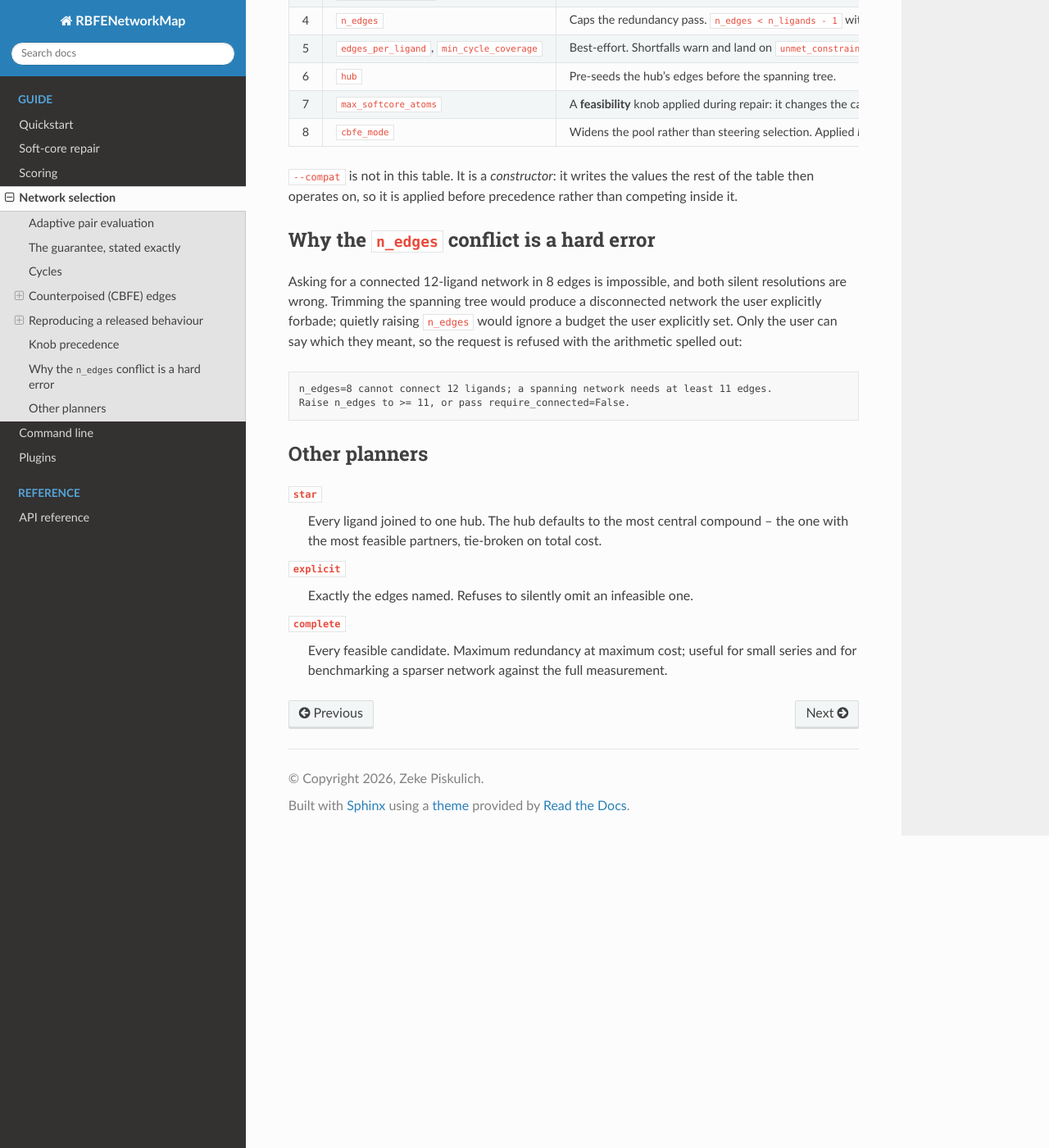
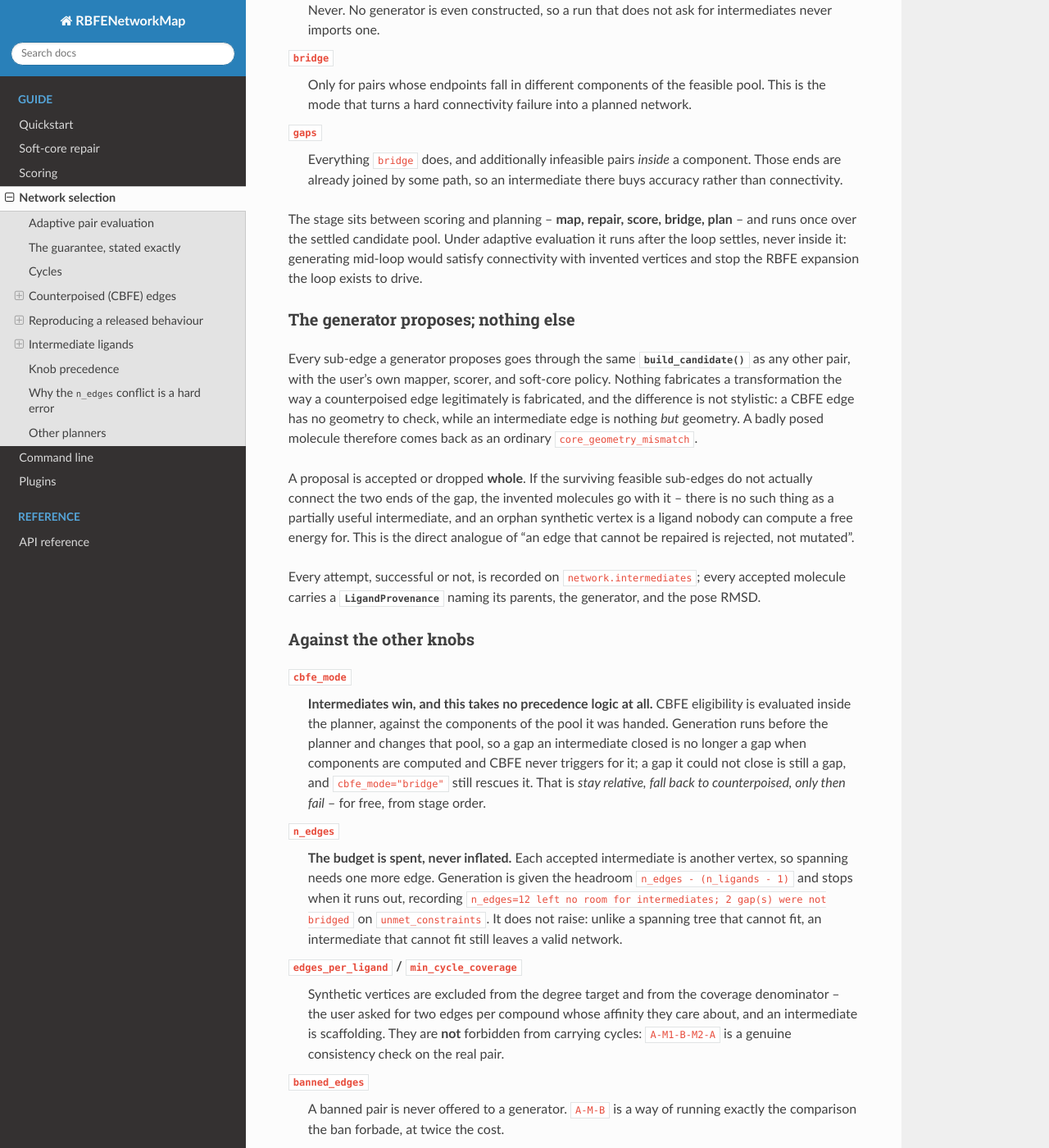
Before and after one commit to piskuliche/RBFENetworkMap, a Sphinx documentation site: the page built from docs/source/concepts/network_selection.rst, in a window 1280 px wide and 1400 px high, scrolled down 5631 px. Shown: the whole window at 82% size. Built offline with Sphinx 7.4.7 and the Read the Docs theme 3.1.0, drawn with Linux system fonts in a browser that asks for light colours; some of the changed text lies outside the part shown.

Commit message:
Document generation as precedence row 8
Slots between max_softcore_atoms, which changes the pool rather than the
selection, and cbfe_mode, which widens rather than steers -- and earns its
own row as the only knob that changes the vertex set. cbfe_mode moves to 9.

```diff
--- a/docs/source/concepts/network_selection.rst
+++ b/docs/source/concepts/network_selection.rst
@@ -238,6 +238,90 @@
 states which behaviour produced it. A network planned without the flag writes no such key
 at all, leaving its output byte-for-byte what it was before the flag existed.
 
+Intermediate ligands
+--------------------
+
+Some pairs cannot be related by any mapping: the soft-core would be too large, the cores
+too dissimilar, the geometry irreconcilable. ``intermediates.mode`` lets the planner
+*invent* a molecule that sits between them, turning one impossible edge into two possible
+ones. It is off by default.
+
+``off``
+   Never. No generator is even constructed, so a run that does not ask for intermediates
+   never imports one.
+
+``bridge``
+   Only for pairs whose endpoints fall in different components of the feasible pool. This
+   is the mode that turns a hard connectivity failure into a planned network.
+
+``gaps``
+   Everything ``bridge`` does, and additionally infeasible pairs *inside* a component.
+   Those ends are already joined by some path, so an intermediate there buys accuracy
+   rather than connectivity.
+
+The stage sits between scoring and planning -- **map, repair, score, bridge, plan** -- and
+runs once over the settled candidate pool. Under adaptive evaluation it runs after the
+loop settles, never inside it: generating mid-loop would satisfy connectivity with
+invented vertices and stop the RBFE expansion the loop exists to drive.
+
+The generator proposes; nothing else
+~~~~~~~~~~~~~~~~~~~~~~~~~~~~~~~~~~~~
+
+Every sub-edge a generator proposes goes through the same
+:func:`~rbfenetmap.core.pipeline.build_candidate` as any other pair, with the user's own
+mapper, scorer, and soft-core policy. Nothing fabricates a transformation the way a
+counterpoised edge legitimately is fabricated, and the difference is not stylistic: a CBFE
+edge has no geometry to check, while an intermediate edge is nothing *but* geometry. A
+badly posed molecule therefore comes back as an ordinary ``core_geometry_mismatch``.
+
+A proposal is accepted or dropped **whole**. If the surviving feasible sub-edges do not
+actually connect the two ends of the gap, the invented molecules go with it -- there is no
+such thing as a partially useful intermediate, and an orphan synthetic vertex is a ligand
+nobody can compute a free energy for. This is the direct analogue of "an edge that cannot
+be repaired is rejected, not mutated".
+
+Every attempt, successful or not, is recorded on ``network.intermediates``; every accepted
+molecule carries a :class:`~rbfenetmap.core.models.LigandProvenance` naming its parents,
+the generator, and the pose RMSD.
+
+Against the other knobs
+~~~~~~~~~~~~~~~~~~~~~~~
+
+``cbfe_mode``
+   **Intermediates win, and this takes no precedence logic at all.** CBFE eligibility is
+   evaluated inside the planner, against the components of the pool it was handed.
+   Generation runs before the planner and changes that pool, so a gap an intermediate
+   closed is no longer a gap when components are computed and CBFE never triggers for it;
+   a gap it could not close is still a gap, and ``cbfe_mode="bridge"`` still rescues it.
+   That is *stay relative, fall back to counterpoised, only then fail* -- for free, from
+   stage order.
+
+``n_edges``
+   **The budget is spent, never inflated.** Each accepted intermediate is another vertex,
+   so spanning needs one more edge. Generation is given the headroom
+   ``n_edges - (n_ligands - 1)`` and stops when it runs out, recording
+   ``n_edges=12 left no room for intermediates; 2 gap(s) were not bridged`` on
+   ``unmet_constraints``. It does not raise: unlike a spanning tree that cannot fit, an
+   intermediate that cannot fit still leaves a valid network.
+
+``edges_per_ligand`` / ``min_cycle_coverage``
+   Synthetic vertices are excluded from the degree target and from the coverage
+   denominator -- the user asked for two edges per compound whose affinity they care
+   about, and an intermediate is scaffolding. They are **not** forbidden from carrying
+   cycles: ``A-M1-B-M2-A`` is a genuine consistency check on the real pair.
+
+``banned_edges``
+   A banned pair is never offered to a generator. ``A-M-B`` is a way of running exactly
+   the comparison the ban forbade, at twice the cost.
+
+``forced_edges``
+   A forced pair with no feasible mapping *is* offered, whatever the mode: the user
+   demanded that comparison, and an intermediate is the only way to keep it relative.
+
+``require_connected``
+   Generation runs either way. If a disconnection survives it, the refusal names the mode
+   and lists each gap that was offered along with why it was refused.
+
 Knob precedence
 ---------------
 
@@ -273,6 +357,11 @@
      - A **feasibility** knob applied during repair: it changes the candidate pool, not
        the selection. Tightening it can disconnect the pool, which then errors at (3).
    * - 8
+     - ``intermediates.mode``
+     - Widens the pool by adding **vertices**, not just edges. Applied after scoring and
+       before selection, so a gap is offered to a generator only once the real pool is
+       exhausted for it. The only knob here that changes the vertex set.
+   * - 9
      - ``cbfe_mode``
      - Widens the pool rather than steering selection. Applied *before* cost competition,
        so it can rescue (3) without ever displacing a feasible RBFE edge.
```
Also changed, not shown: README.md (+1 -0 lines), docs/source/cli.rst (+18 -0 lines).
